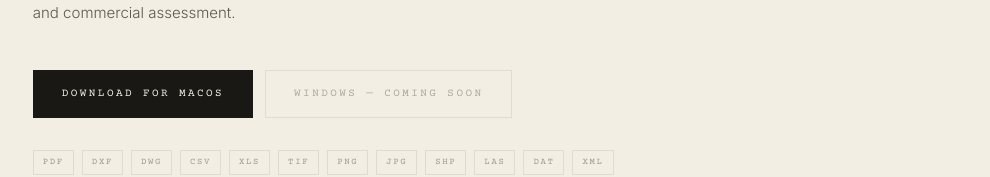
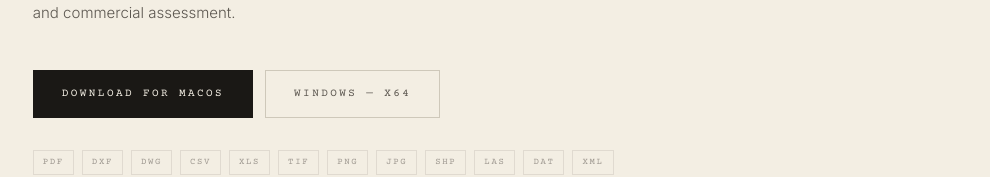
Before and after one commit to jopagaro/extractwebsite, a React (Vite) app: page / in a window 1280 px wide. Shown: the part 507-684 px from the top of the page, without its empty margins (144-1134 px from the left). Built offline with nearby package versions, Linux system fonts and the light colour scheme.

Commit message:
Enable Windows download button, remove Coming Soon

```diff
--- a/src/App.tsx
+++ b/src/App.tsx
@@ -4,6 +4,7 @@ import './index.css'
 
 const DL_MAC_ARM  = 'https://github.com/jopagaro/extract/releases/latest/download/Extract_0.1.0_aarch64.dmg'
 const DL_MAC_X64  = 'https://github.com/jopagaro/extract/releases/latest/download/Extract_0.1.0_x64.dmg'
+const DL_WIN_X64  = 'https://github.com/jopagaro/extract/releases/latest/download/Extract_0.1.0_x64-setup.exe'
 
 const FEATURES = [
   {
@@ -156,9 +157,9 @@ export default function App() {
             <a className="btn btn-primary btn-lg" href={DL_MAC_ARM}>
               Download for macOS
             </a>
-            <span className="btn btn-lg" style={{ opacity: 0.45, cursor: 'default' }}>
-              Windows — Coming Soon
-            </span>
+            <a className="btn btn-lg" href={DL_WIN_X64}>
+              Windows — x64
+            </a>
           </div>
           <div className="file-tags fade-up d4">
             {FILE_TYPES.map((f) => (
```
